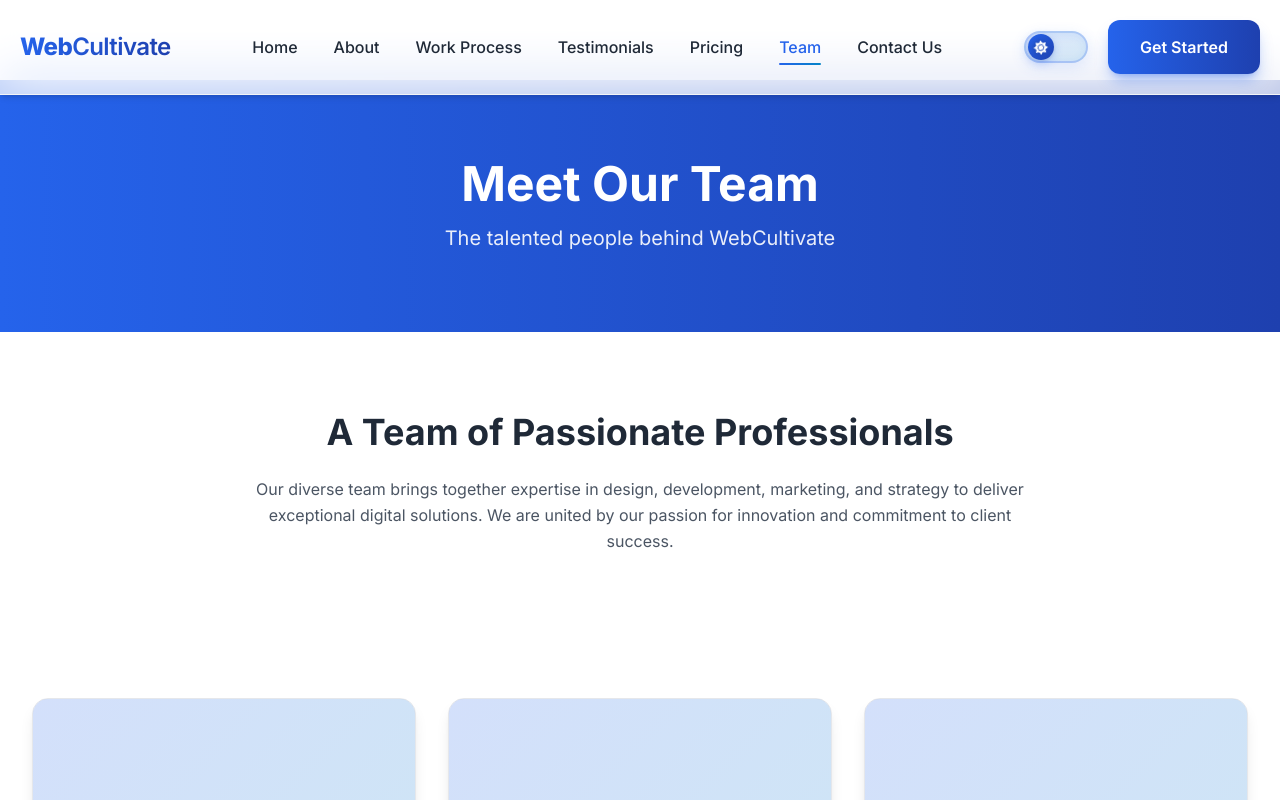
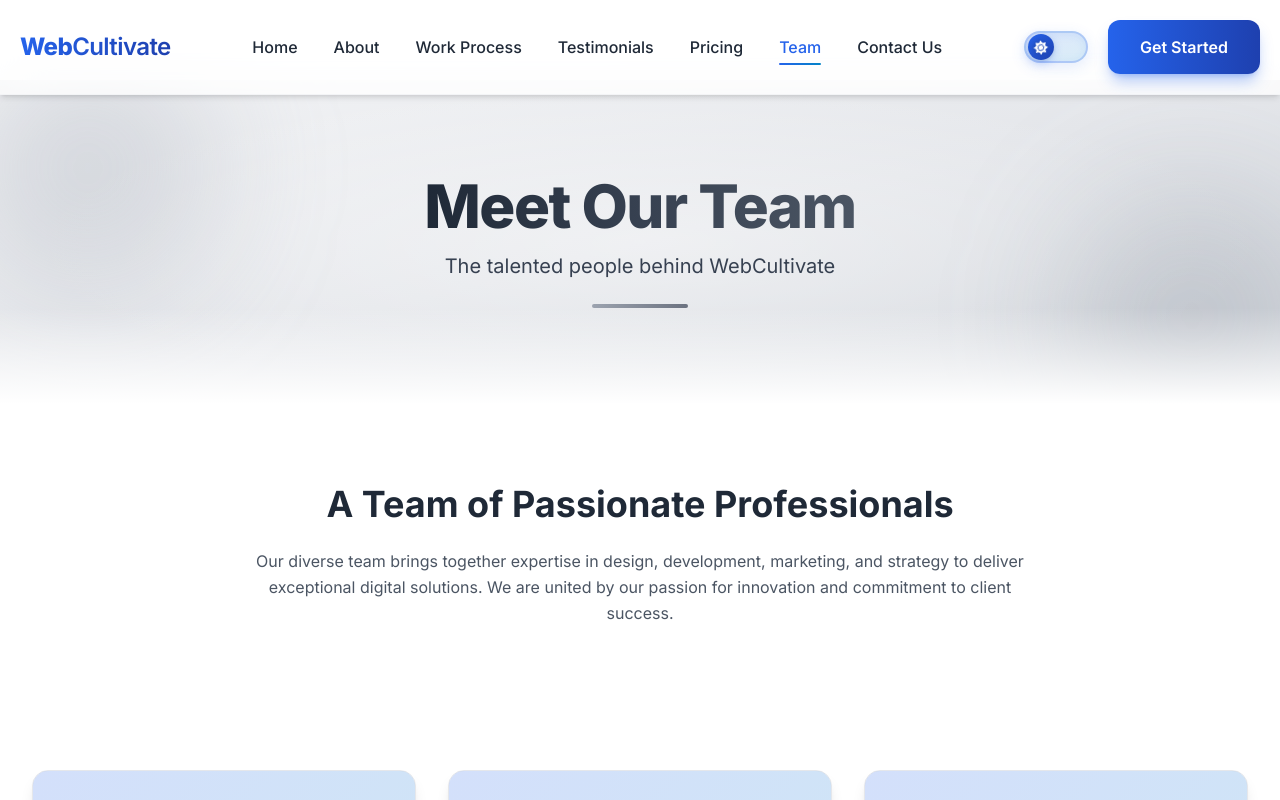
Before and after one commit to TejuMehar/pioneershub-it-consultant-akola, a React (Vite) app: page /team in a window 1280 px wide. Shown: the top 800 px of the page. Built offline with nearby package versions, Linux system fonts and the light colour scheme.

Commit message:
Give Styling of PageHeader.jsx

```diff
--- a/src/components/shared/PageHeader.jsx
+++ b/src/components/shared/PageHeader.jsx
@@ -1,12 +1,28 @@
-import React from 'react';
+import React from "react";
 
 const PageHeader = ({ title, subtitle }) => {
   return (
-    <section className="bg-gradient-to-r from-primary to-primary-dark py-20 text-white text-center">
-      <div className="max-w-7xl mx-auto px-5">
-        <h1 className="text-5xl font-bold mb-4">{title}</h1>
-        <p className="text-xl opacity-90">{subtitle}</p>
+    <section className="relative overflow-hidden bg-gradient-to-br from-gray-100 via-gray-200 to-gray-300 text-gray-900 py-24 flex items-center justify-center">
+      {/* Soft glow */}
+      <div className="absolute inset-0 bg-[radial-gradient(ellipse_at_center,_rgba(255,255,255,0.4)_0%,_transparent_70%)] pointer-events-none" />
+
+      {/* Light blurred accents */}
+      <div className="absolute -top-10 -left-10 w-64 h-64 bg-gray-400/30 blur-3xl rounded-full" />
+      <div className="absolute -bottom-10 -right-10 w-64 h-64 bg-gray-500/20 blur-3xl rounded-full" />
+
+      {/* Main Content */}
+      <div className="relative z-10 text-center px-6 max-w-3xl mx-auto">
+        <h1 className="text-4xl sm:text-5xl md:text-6xl font-extrabold tracking-tight mb-4 bg-gradient-to-r from-gray-800 via-gray-700 to-gray-600 bg-clip-text text-transparent">
+          {title}
+        </h1>
+        <p className="text-lg sm:text-xl text-gray-700 leading-relaxed">
+          {subtitle}
+        </p>
+        <div className="mt-6 w-24 h-1 bg-gradient-to-r from-gray-400 to-gray-500 mx-auto rounded-full" />
       </div>
+
+      {/* 👇 Fade to white at bottom for smooth transition */}
+      <div className="absolute bottom-0 left-0 w-full h-24 bg-gradient-to-b from-transparent to-white pointer-events-none" />
     </section>
   );
 };
```
